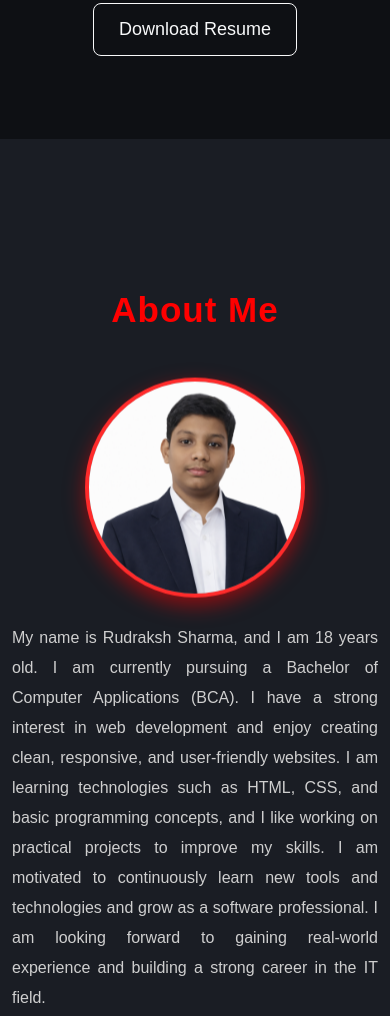
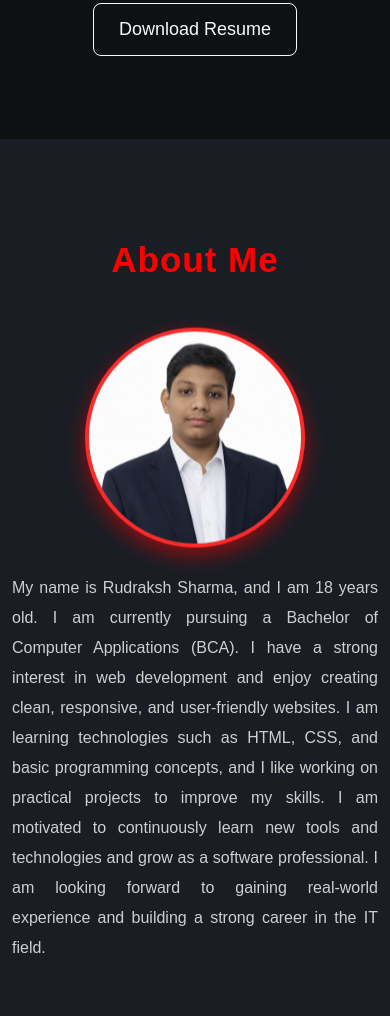
Before and after one commit to rs6120070-cmd/rudra45, a plain HTML site: page index.html in a window 390 px wide. Shown: the part 775-1791 px from the top of the page. Drawn offline with nearby package versions, Linux system fonts and the light colour scheme.

Commit message:
Update style.css

```diff
--- a/style.css
+++ b/style.css
@@ -386,9 +386,6 @@ html {
 
 /* Responsive Text & Bars */
 @media (max-width: 768px) {
-	section {
-		padding-top:60px;
-	}
   .skill-bar {
     height: 30px;
   }
@@ -400,10 +397,6 @@ html {
     gap: 10px;
   }
 }
-
-section {
-		padding-top:60px;
-	}
 /* projects-upgrade.css */
 
 /* SECTION BACKGROUND / LAYOUT */
@@ -825,7 +818,7 @@ section {
 @media (max-width: 600px)
 {
 	section {
-		padding-top: 150px!important;
+		padding-top: 100px!important;
 	}
 }
 
```
